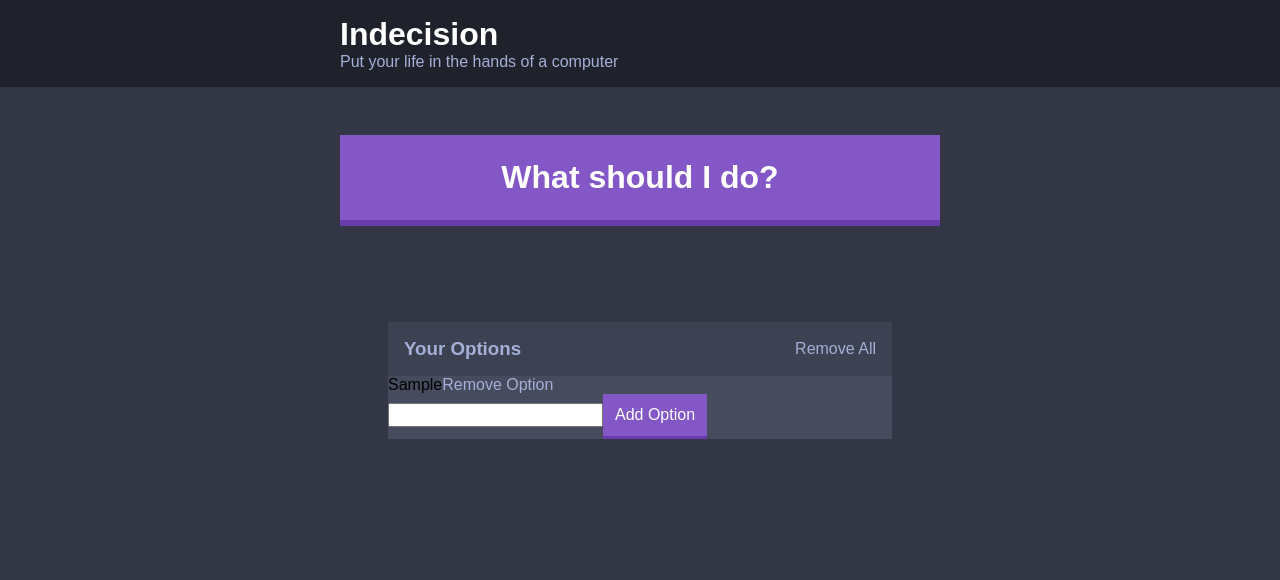
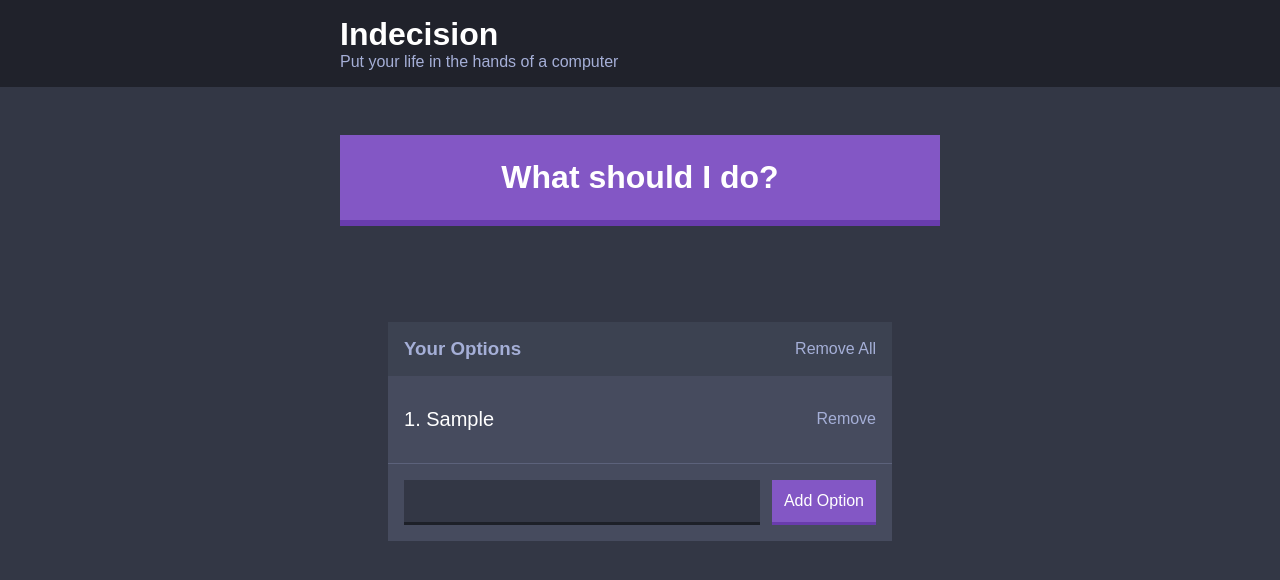
Before and after one commit to ajfleming1/indecision-app, a React app: page / in a window 1280 px wide. Both pictures are taken after typing "Sample" into the empty fields and a click on the button "Add Option". Shown: the top 580 px of the page. Built offline with nearby package versions, Linux system fonts and the light colour scheme.

Commit message:
Chapter 8.8.

```diff
--- a/src/components/AddOption.tsx
+++ b/src/components/AddOption.tsx
@@ -19,9 +19,9 @@
     render = () => {
         return (
             <div>
-                {this.state.error && <p>{this.state.error}</p>}
-                <form onSubmit={this.onFormSubmit}>
-                    <input type="text" name="option" />
+                {this.state.error && <p className="add-option-error">{this.state.error}</p>}
+                <form className="add-option" onSubmit={this.onFormSubmit}>
+                    <input className="add-option__input" type="text" name="option" />
                     <button className="button">Add Option</button>
                 </form>
             </div>
--- a/src/components/DecisionOption.tsx
+++ b/src/components/DecisionOption.tsx
@@ -1,12 +1,12 @@
 import React from "react";
 
-const DecisionOption = (props: { optionText: string, deleteOption: (option: string) => void }) => (
-    <div>
-        {props.optionText}
+const DecisionOption = (props: { optionText: string, count: number, deleteOption: (option: string) => void }) => (
+    <div className="option">
+        <p className="option__text">{props.count}. {props.optionText}</p>
         <button
             className="button button--link"
             onClick={(e) => props.deleteOption(props.optionText)}>
-            Remove Option
+            Remove
         </button>
     </div>
 );
--- a/src/components/Options.tsx
+++ b/src/components/Options.tsx
@@ -15,10 +15,11 @@
 
         {props.options.length === 0 && <p className="widget__message">Please add an option to get started.</p>}
         {
-            props.options.map(o =>
+            props.options.map((o,i) =>
                 <DecisionOption
                     key={o}
                     deleteOption={props.optionHandler}
+                    count={i + 1}
                     optionText={o}
                 />)
         }
--- /dev/null
+++ b/src/styles/components/_add-option.scss
@@ -0,0 +1,21 @@
+.add-option-error {
+    color: $off-white;
+    font-style: italic;
+    margin: $m-size 0 0 0;
+    padding: 0 $m-size;
+}
+
+.add-option {
+    display: flex;
+    padding: $m-size;
+}
+
+.add-option__input {
+    background: $dark-blue;
+    border: none;
+    border-bottom: .3rem solid darken($color: $dark-blue, $amount: 10%);
+    color: $off-white;
+    flex-grow: 1;
+    margin-right: $s-size;
+    padding: $s-size;
+}
--- /dev/null
+++ b/src/styles/components/_option.scss
@@ -0,0 +1,13 @@
+.option {
+    border-bottom: 1px solid lighten($color: $light-blue, $amount: 10%);
+    display: flex;
+    justify-content: space-between;
+    padding: $l-size $m-size;
+}
+
+.option__text {
+    color: white;
+    font-weight: 500;
+    font-size: 2rem;
+    margin: 0;
+}
--- a/src/styles/styles.scss
+++ b/src/styles/styles.scss
@@ -4,3 +4,5 @@
 @import "components/header";
 @import "components/container";
 @import "components/widget";
+@import "components/option";
+@import "components/add-option";
```
